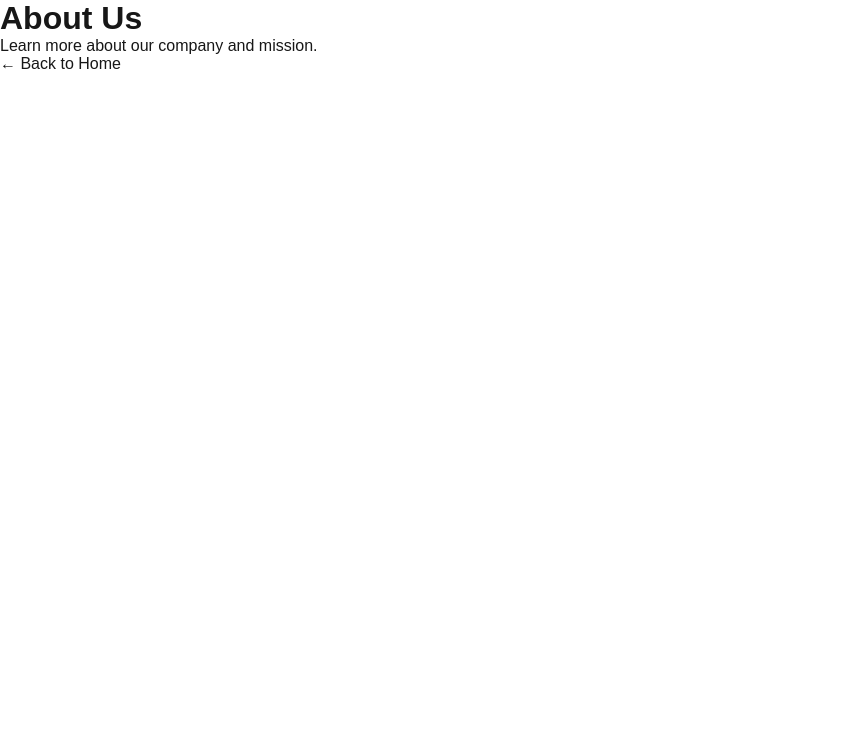
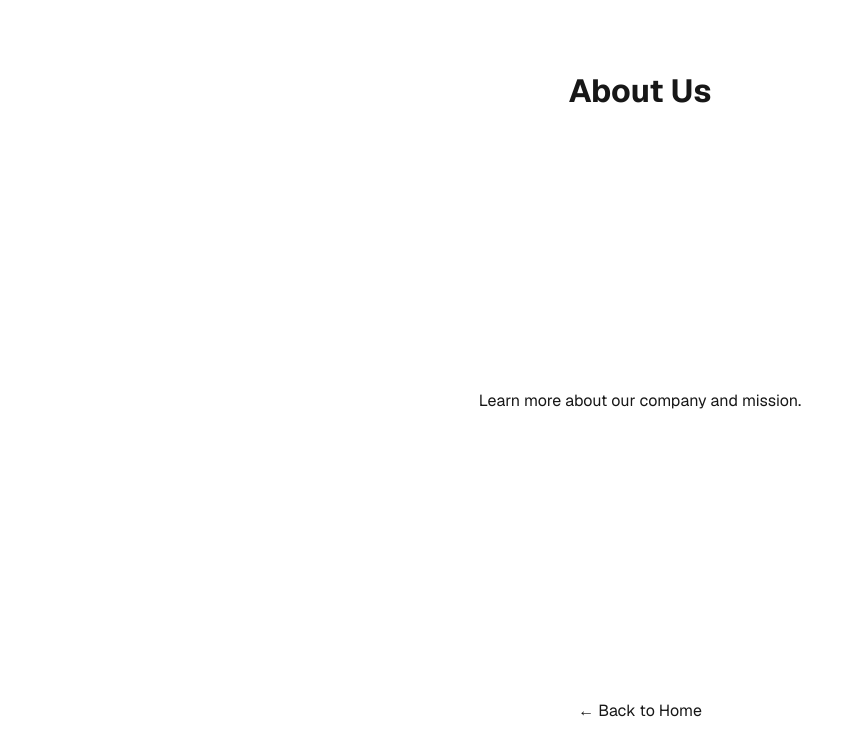
Before and after one commit to milo-sc/my-website, a Next.js app: page /about in a window 1280 px wide. Shown: the top 756 px of the page, without its empty margins (0-863 px from the left). Built offline with nearby package versions, Linux system fonts and the light colour scheme.

Commit message:
separates footer from the app page

```diff
--- a/src/app/about/page.tsx
+++ b/src/app/about/page.tsx
@@ -1,16 +1,15 @@
+import styles from "./styles.module.css";
+
 export default function About() {
   return (
-    <main>
+    <main className={styles.page}>
       <h1>About Us</h1>
       <p>
         Learn more about our company and mission.
       </p>
 
       {/* Example Navigation Link */}
-      <a
-        href="/"
-        className="mt-4 inline-block text-blue-600 hover:underline"
-      >
+      <a href="/">
         ← Back to Home
       </a>
     </main>
--- /dev/null
+++ b/src/app/about/styles.module.css
@@ -0,0 +1,10 @@
+.page {
+  display: grid;
+  grid-template-rows: 20px 1fr 20px;
+  align-items: center;
+  justify-items: center;
+  min-height: 100svh;
+  padding: 80px;
+  gap: 64px;
+  font-family: var(--font-geist-sans);
+}
--- a/src/styles/page.module.css
+++ b/src/app/styles.module.css
@@ -1,10 +1,10 @@
 .page {
-  --gray-rgb: 255, 255, 255;
+  --gray-rgb: 0, 0, 0;
   --gray-alpha-200: rgba(var(--gray-rgb), 0.08);
   --gray-alpha-100: rgba(var(--gray-rgb), 0.05);
 
-  --button-primary-hover: #ff0000;
-  --button-secondary-hover: #5500ff;
+  --button-primary-hover: rgb(0, 0, 255);
+  --button-secondary-hover: rgb(255, 255, 255);
 
   display: grid;
   grid-template-rows: 20px 1fr 20px;
@@ -18,7 +18,7 @@
 
 @media (prefers-color-scheme: dark) {
   .page {
-    --gray-rgb: 255, 255, 255;
+    --gray-rgb: 255, 0, 0;
     --gray-alpha-200: rgba(var(--gray-rgb), 0.145);
     --gray-alpha-100: rgba(var(--gray-rgb), 0.06);
 
@@ -92,22 +92,6 @@ a.secondary {
   min-width: 180px;
 }
 
-.footer {
-  grid-row-start: 3;
-  display: flex;
-  gap: 24px;
-}
-
-.footer a {
-  display: flex;
-  align-items: center;
-  gap: 8px;
-}
-
-.footer img {
-  flex-shrink: 0;
-}
-
 /* Enable hover only on non-touch devices */
 @media (hover: hover) and (pointer: fine) {
   a.primary:hover {
@@ -118,11 +102,6 @@ a.secondary {
   a.secondary:hover {
     background: var(--button-secondary-hover);
     border-color: transparent;
-  }
-
-  .footer a:hover {
-    text-decoration: underline;
-    text-underline-offset: 4px;
   }
 }
 
@@ -153,12 +132,6 @@ a.secondary {
   a.secondary {
     min-width: auto;
   }
-
-  .footer {
-    flex-wrap: wrap;
-    align-items: center;
-    justify-content: center;
-  }
 }
 
 @media (prefers-color-scheme: dark) {
--- /dev/null
+++ b/src/components/footer/styles.module.css
@@ -0,0 +1,32 @@
+.footer {
+  grid-row-start: 3;
+  display: flex;
+  gap: 24px;
+}
+
+.footer a {
+  display: flex;
+  align-items: center;
+  gap: 8px;
+}
+
+.footer img {
+  flex-shrink: 0;
+}
+
+/* Enable hover only on non-touch devices */
+@media (hover: hover) and (pointer: fine) {
+  .footer a:hover {
+    text-decoration: underline;
+    text-underline-offset: 4px;
+  }
+}
+
+
+@media (max-width: 600px) {
+  .footer {
+    flex-wrap: wrap;
+    align-items: center;
+    justify-content: center;
+  }
+}
```
Also changed, not shown: src/app/page.tsx (+7 -46 lines), src/components/Footer.tsx (deleted, +0 -7 lines), src/components/footer/Footer.tsx (added, +52 -0 lines), src/components/header/Header.tsx (renamed from src/components/Header.tsx).
